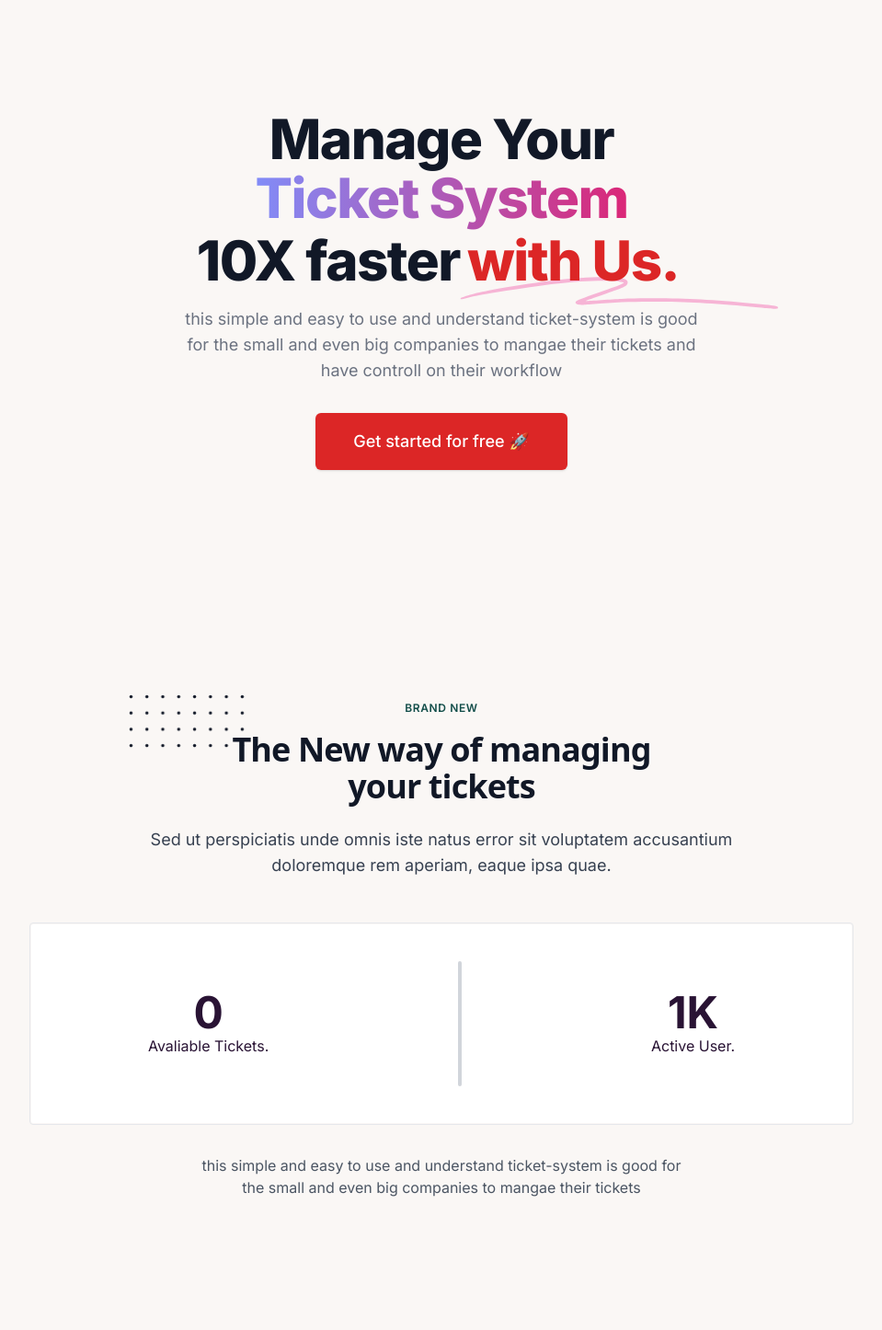
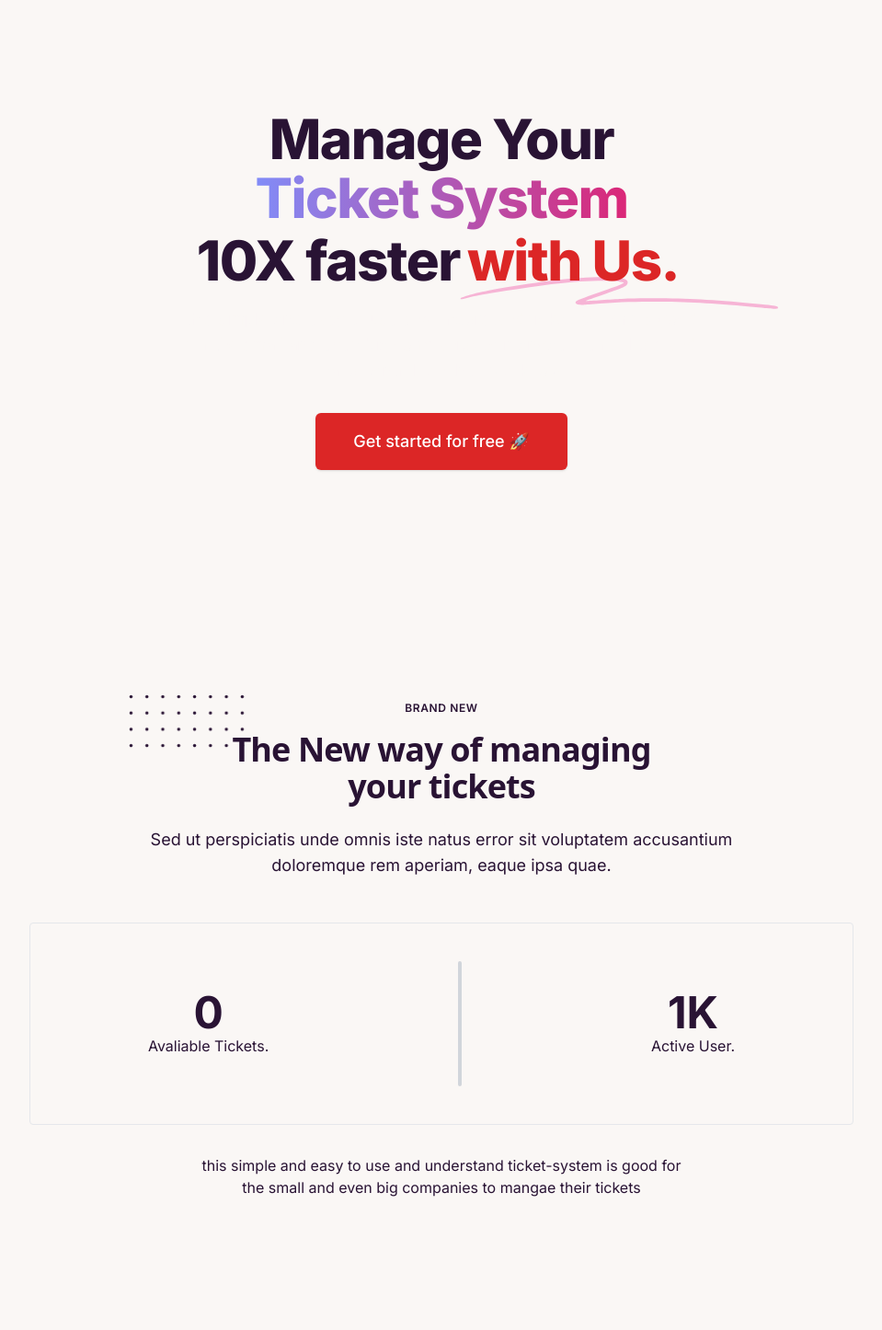
Before and after one commit to homayunmmdy/Ticket-System, a Next.js app: page / in a window 1280 px wide. Shown: the part 200-1646 px from the top of the page at 92% size, without its empty margins (160-1119 px from the left). Built offline with nearby package versions, Linux system fonts and the light colour scheme; no server answers; the database is empty.

Commit message:
fix the home page in dark

```diff
--- a/app/(components)/Hero.jsx
+++ b/app/(components)/Hero.jsx
@@ -3,11 +3,11 @@ import React from 'react'
 
 const Hero = () => {
     return (
-        <div className="flex h-screen justify-center items-center dark:bg-slate-800">
+        <div className="flex h-screen justify-center items-center ">
     <div className="mx-auto mt-10 flex justify-center px-4 sm:mt-12 sm:px-6 md:mt-16 lg:mt-20 lg:px-8">
         <div className="text-center ">
             <h1
-                className="text-4xl font-extrabold tracking-tight text-gray-900 dark:text-slate-200 sm:text-5xl md:text-6xl">
+                className="text-4xl font-extrabold tracking-tight text-base-50 sm:text-5xl md:text-6xl">
                 <span className="block xl:inline"><span className="mb-1 block">Manage Your </span>
                 <span className="bg-gradient-to-r from-indigo-400 to-pink-600 bg-clip-text text-transparent">
                     Ticket System
@@ -25,7 +25,7 @@ const Hero = () => {
                     </span>
                 </div>
             </h1>
-            <p className="mx-auto mt-3 max-w-xl text-lg text-gray-500 dark:text-slate-400 sm:mt-5 md:mt-5">
+            <p className="mx-auto mt-3 max-w-xl text-lg text-base-100  sm:mt-5 md:mt-5">
                 this simple and easy to use and understand ticket-system is good for the small and even big companies to mangae their tickets
                 and have controll on their workflow
             </p>
--- a/app/(components)/ProgressDisplay.jsx
+++ b/app/(components)/ProgressDisplay.jsx
@@ -1,6 +1,6 @@
 const ProgressDisplay = ({ progress }) => {
   return (
-    <div className="w-full bg-gray-200 rounded-full h-2.5 dark:bg-gray-700">
+    <div className="w-full bg-gray-200 rounded-full h-2.5 ">
       <div
         className="bg-red-600 h-2.5 rounded-full"
         style={{ width: `${progress}%` }}
--- a/app/(components)/Statistic.jsx
+++ b/app/(components)/Statistic.jsx
@@ -22,11 +22,11 @@ const Statistic = () => {
         <div className="px-4 py-16 mx-auto sm:max-w-xl md:max-w-full lg:max-w-screen-xl md:px-24 lg:px-8 lg:py-20">
             <div className="max-w-xl mb-10 md:mx-auto sm:text-center lg:max-w-2xl md:mb-12">
                 <div>
-                    <p className="inline-block px-3 py-px mb-4 text-xs font-semibold tracking-wider text-teal-900 uppercase rounded-full bg-teal-accent-400">
+                    <p className="inline-block px-3 py-px mb-4 text-xs font-semibold tracking-wider text-base-50 uppercase rounded-full bg-teal-accent-400">
                         Brand new
                     </p>
                 </div>
-                <h2 className="max-w-lg mb-6 font-sans text-3xl font-bold leading-none tracking-tight text-gray-900 sm:text-4xl md:mx-auto">
+                <h2 className="max-w-lg mb-6 font-sans text-3xl font-bold leading-none tracking-tight text-base-50 sm:text-4xl md:mx-auto">
                     <span className="relative inline-block">
                         <svg
                             viewBox="0 0 52 24"
@@ -54,7 +54,7 @@ const Statistic = () => {
                     </span>{' '}
                     New way of managing your tickets
                 </h2>
-                <p className="text-base text-gray-700 md:text-lg">
+                <p className="text-base text-base-50 md:text-lg">
                     Sed ut perspiciatis unde omnis iste natus error sit voluptatem
                     accusantium doloremque rem aperiam, eaque ipsa quae.
                 </p>
@@ -64,7 +64,7 @@ const Statistic = () => {
                 <div className="absolute bottom-0 left-0 w-1 h-full duration-300 origin-bottom transform scale-y-0 bg-deep-purple-accent-400 group-hover:scale-y-100" />
                 <div className="absolute top-0 left-0 w-full h-1 duration-300 origin-right transform scale-x-0 bg-deep-purple-accent-400 group-hover:scale-x-100" />
                 <div className="absolute bottom-0 right-0 w-1 h-full duration-300 origin-top transform scale-y-0 bg-deep-purple-accent-400 group-hover:scale-y-100" />
-                <div className="relative flex justify-around flex-col items-center h-full py-10 duration-300 bg-white rounded-sm transition-color sm:items-stretch sm:flex-row">
+                <div className="relative flex justify-around flex-col items-center h-full py-10 duration-300 base-300 rounded-sm transition-color sm:items-stretch sm:flex-row">
                     <div className="px-12 py-8 text-center">
                         <h6 className="text-4xl font-bold text-deep-purple-accent-400 sm:text-5xl">
                             {tickets.length}
@@ -84,7 +84,7 @@ const Statistic = () => {
                     </div>
                 </div>
             </div>
-            <p className="mx-auto mb-4 text-gray-600 sm:text-center lg:max-w-2xl lg:mb-6 md:px-16">
+            <p className="mx-auto mb-4 text-base-50 sm:text-center lg:max-w-2xl lg:mb-6 md:px-16">
             this simple and easy to use and understand ticket-system is good for the small and even big companies to mangae their tickets
             </p>
         </div>
```
